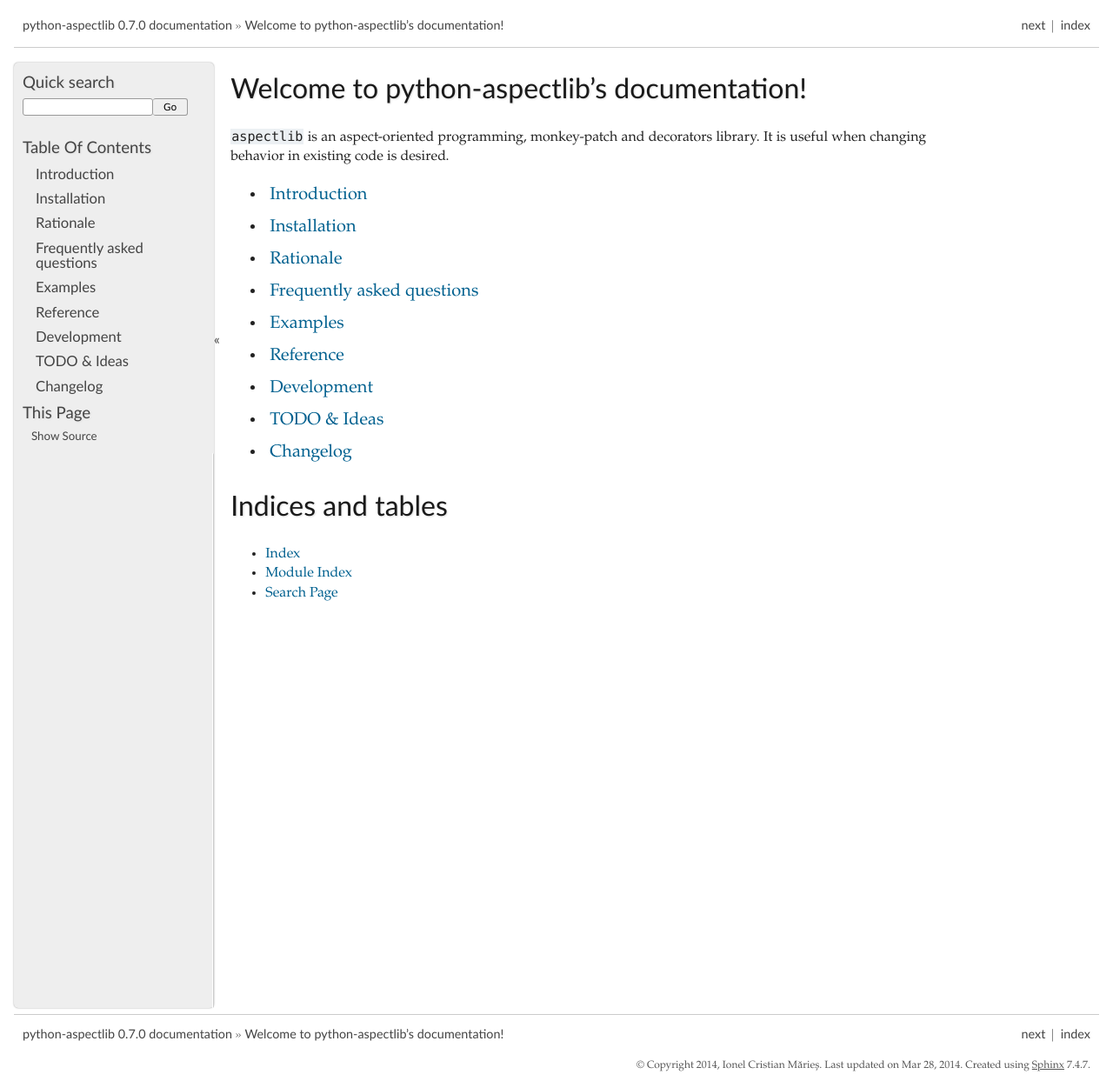
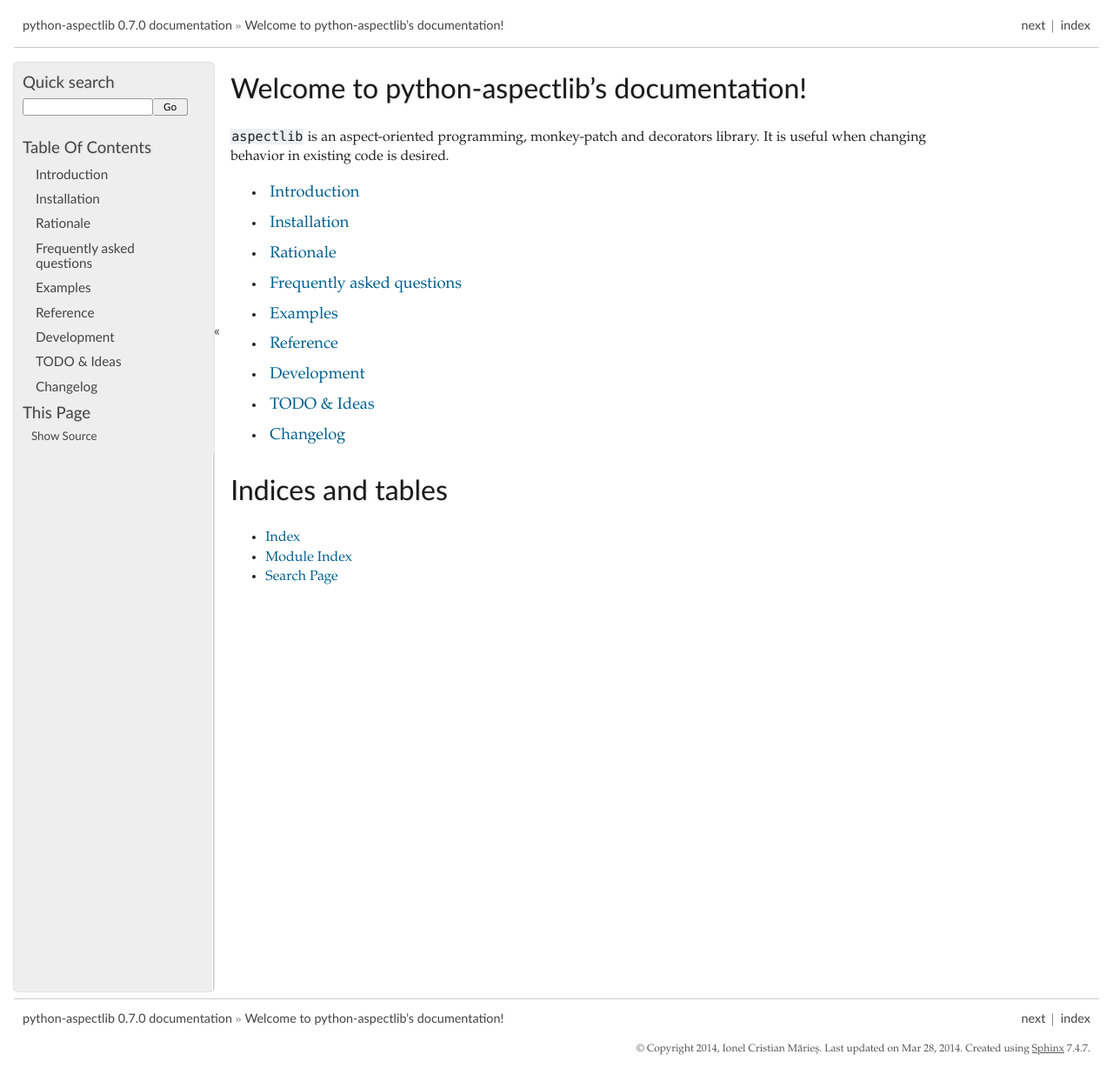
Before and after one commit to ionelmc/python-aspectlib, a Sphinx documentation site: the page built from docs/index.rst, in a window 1280 px wide. Shown: the whole page at 87% size. Built offline with Sphinx 7.4.7, drawn with Linux system fonts in a browser that asks for light colours.

Commit message:
Make sidebar fonts smaller.

```diff
--- a/docs/sphinxext/pydoctheme/layout.html
+++ b/docs/sphinxext/pydoctheme/layout.html
@@ -3,6 +3,5 @@
     <link rel="shortcut icon" type="image/png" href="{{ pathto('_static/py.png', 1) }}" />
     <script type="text/javascript" src="{{ pathto('_static/copybutton.js', 1) }}"></script>
     <script type="text/javascript" src="{{ pathto('_static/sidebar.js', 1) }}"></script>
-
     {{ super() }}
 {% endblock %}
--- a/docs/sphinxext/pydoctheme/static/pydoctheme.css_t
+++ b/docs/sphinxext/pydoctheme/static/pydoctheme.css_t
@@ -204,7 +204,7 @@
 .sphinxsidebar li {
 }
 .toctree-l1 {
-    font-size: 125%;
+    font-size: 115%;
     padding: 3px 5px;
     margin: 5px 0;
 }
```
